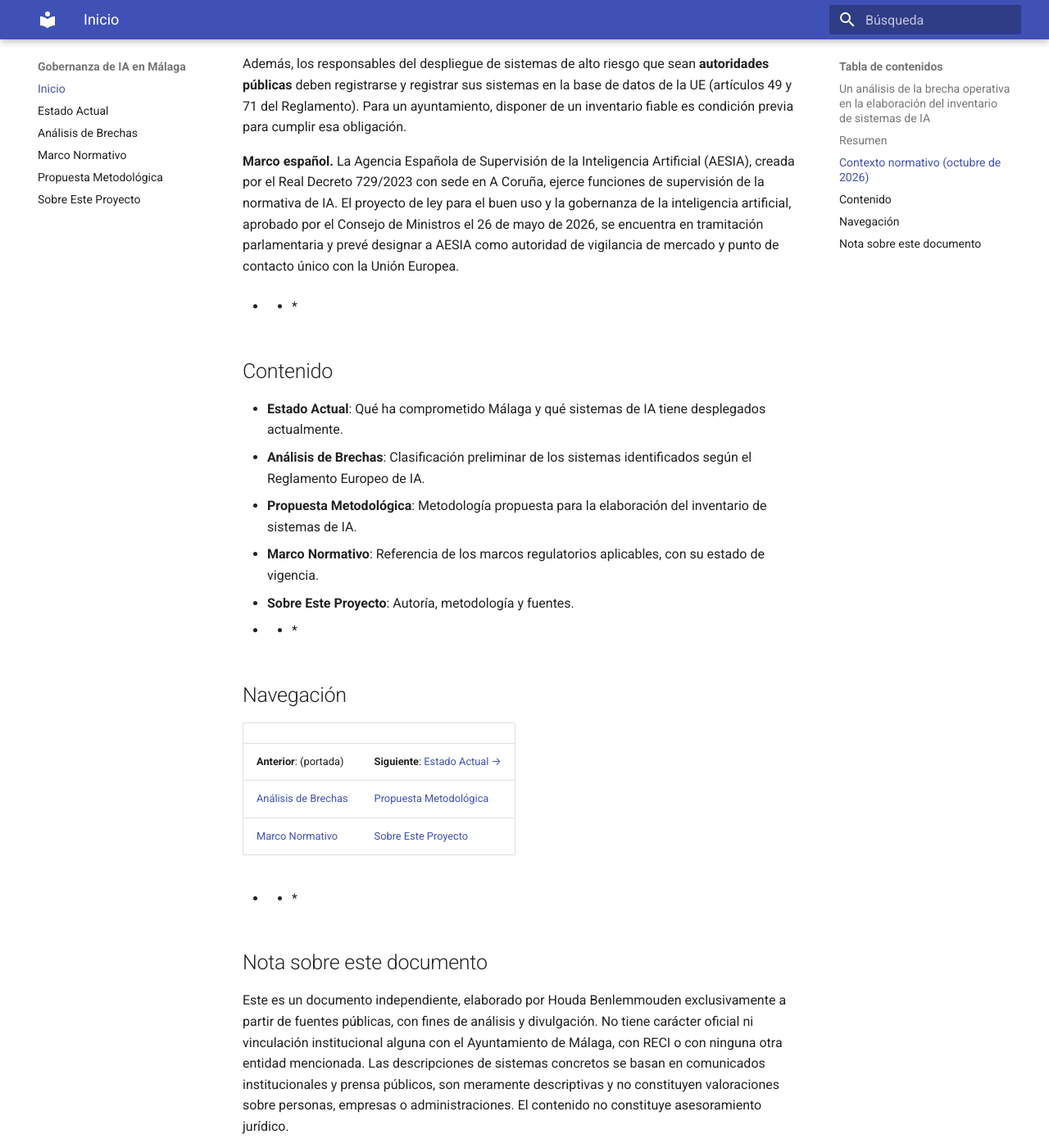
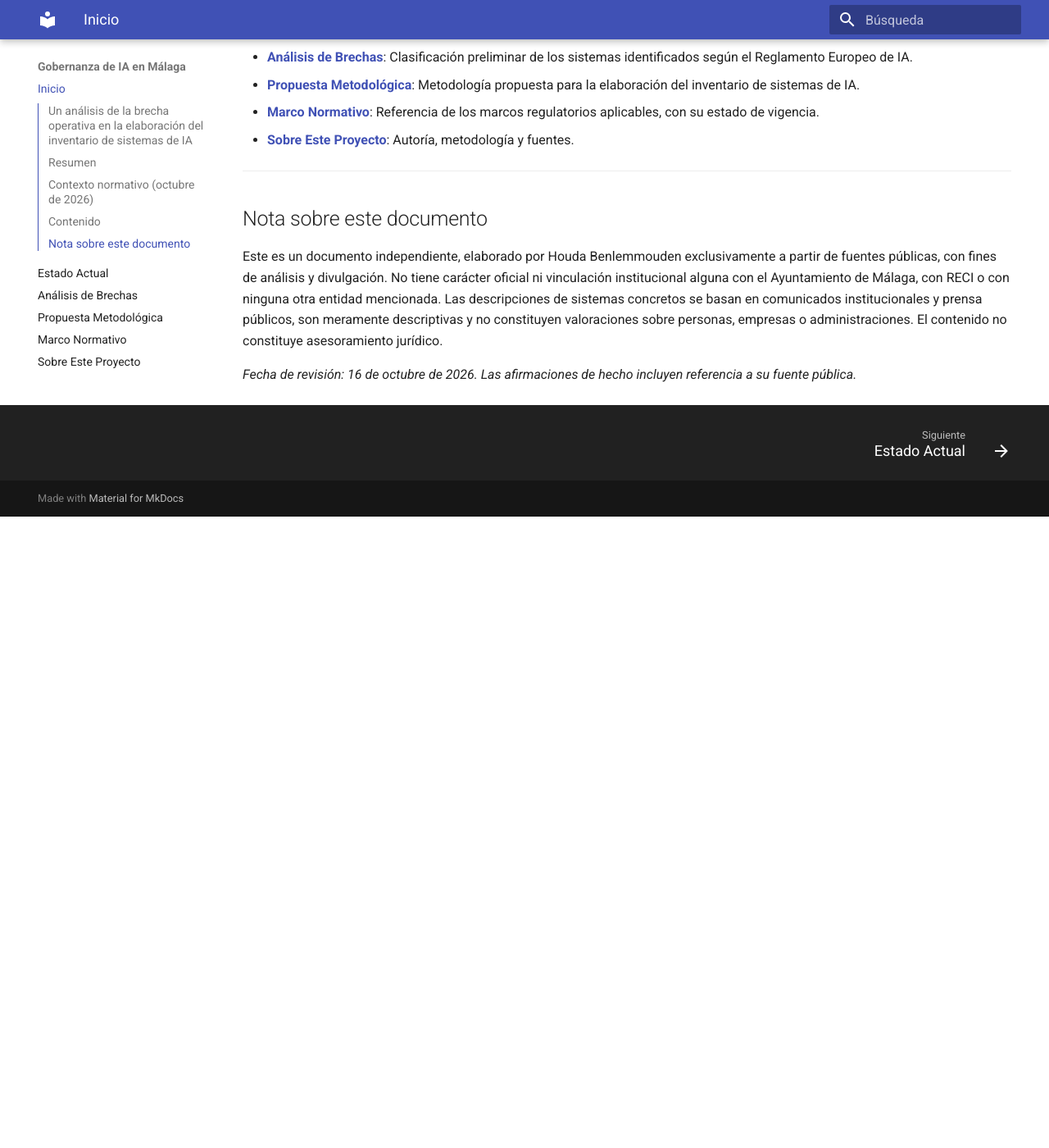
Before and after one commit to houda-benlemmouden/malaga-ai-governance, an MkDocs documentation site: the page built from docs/index.md, in a window 1280 px wide and 1400 px high, scrolled down 1582 px. Shown: the whole window at 82% size. Built offline with MkDocs 1.6.1 and Material for MkDocs 9.7.7, drawn with Linux system fonts in a browser that asks for light colours; after the commit the page ends 2212 px from its top, so only the background shows below that.

Commit message:
fix inicio and nav

```diff
--- a/docs/index.md
+++ b/docs/index.md
@@ -2,7 +2,7 @@
 
 ## Un análisis de la brecha operativa en la elaboración del inventario de sistemas de IA
 
-- * *
+---
 
 ## Resumen
 
@@ -14,7 +14,7 @@ Sin embargo, ni la Declaración ni los documentos de referencia que cita (la Gu
 
 Este documento analiza esa brecha operativa y propone una metodología para la elaboración del inventario de sistemas de IA, alineada con el Reglamento Europeo de IA, incluida su modificación por el Ómnibus digital sobre IA, y con la metodología FEMP.IA.
 
-- * *
+---
 
 ## Contexto normativo (octubre de 2026)
 
@@ -32,29 +32,20 @@ Además, los responsables del despliegue de sistemas de alto riesgo que sean **a
 
 **Marco español.** La Agencia Española de Supervisión de la Inteligencia Artificial (AESIA), creada por el Real Decreto 729/2023 con sede en A Coruña, ejerce funciones de supervisión de la normativa de IA. El proyecto de ley para el buen uso y la gobernanza de la inteligencia artificial, aprobado por el Consejo de Ministros el 26 de mayo de 2026, se encuentra en tramitación parlamentaria y prevé designar a AESIA como autoridad de vigilancia de mercado y punto de contacto único con la Unión Europea.
 
-- * *
+---
 
 ## Contenido
 
-- **Estado Actual**: Qué ha comprometido Málaga y qué sistemas de IA tiene desplegados actualmente.
-- **Análisis de Brechas**: Clasificación preliminar de los sistemas identificados según el Reglamento Europeo de IA.
-- **Propuesta Metodológica**: Metodología propuesta para la elaboración del inventario de sistemas de IA.
-- **Marco Normativo**: Referencia de los marcos regulatorios aplicables, con su estado de vigencia.
-- **Sobre Este Proyecto**: Autoría, metodología y fuentes.
-- * *
+- **[Estado Actual](current-state.md)**: Qué ha comprometido Málaga y qué sistemas de IA tiene desplegados actualmente.
+- **[Análisis de Brechas](gap-analysis.md)**: Clasificación preliminar de los sistemas identificados según el Reglamento Europeo de IA.
+- **[Propuesta Metodológica](propuesta.md)**: Metodología propuesta para la elaboración del inventario de sistemas de IA.
+- **[Marco Normativo](marco-normativo.md)**: Referencia de los marcos regulatorios aplicables, con su estado de vigencia.
+- **[Sobre Este Proyecto](sobre.md)**: Autoría, metodología y fuentes.
 
-## Navegación
-
-|  |  |
-| --- | --- |
-| **Anterior**: (portada) | **Siguiente**: [Estado Actual →](current-state/) |
-| [Análisis de Brechas](gap-analysis/) | [Propuesta Metodológica](propuesta/) |
-| [Marco Normativo](marco-normativo/) | [Sobre Este Proyecto](sobre/) |
-
-- * *
+---
 
 ## Nota sobre este documento
 
 Este es un documento independiente, elaborado por Houda Benlemmouden exclusivamente a partir de fuentes públicas, con fines de análisis y divulgación. No tiene carácter oficial ni vinculación institucional alguna con el Ayuntamiento de Málaga, con RECI o con ninguna otra entidad mencionada. Las descripciones de sistemas concretos se basan en comunicados institucionales y prensa públicos, son meramente descriptivas y no constituyen valoraciones sobre personas, empresas o administraciones. El contenido no constituye asesoramiento jurídico.
 
-Fecha de revisión: 16 de octubre de 2026. Las afirmaciones de hecho incluyen referencia a su fuente pública.
+*Fecha de revisión: 16 de octubre de 2026. Las afirmaciones de hecho incluyen referencia a su fuente pública.*
--- a/mkdocs.yml
+++ b/mkdocs.yml
@@ -11,12 +11,21 @@ theme:
   features:
     - navigation.instant
     - navigation.top
+    - navigation.footer
     - content.code.copy
+    - toc.integrate
 
 nav:
   - Inicio: index.md
   - Estado Actual: current-state.md
   - Análisis de Brechas: gap-analysis.md
+  - Propuesta Metodológica: propuesta.md
   - Marco Normativo: marco-normativo.md
-  - Propuesta Metodológica: propuesta.md
   - Sobre Este Proyecto: sobre.md
+
+markdown_extensions:
+  - attr_list
+  - md_in_html
+  - tables
+  - footnotes
+  - pymdownx.superfences
```
